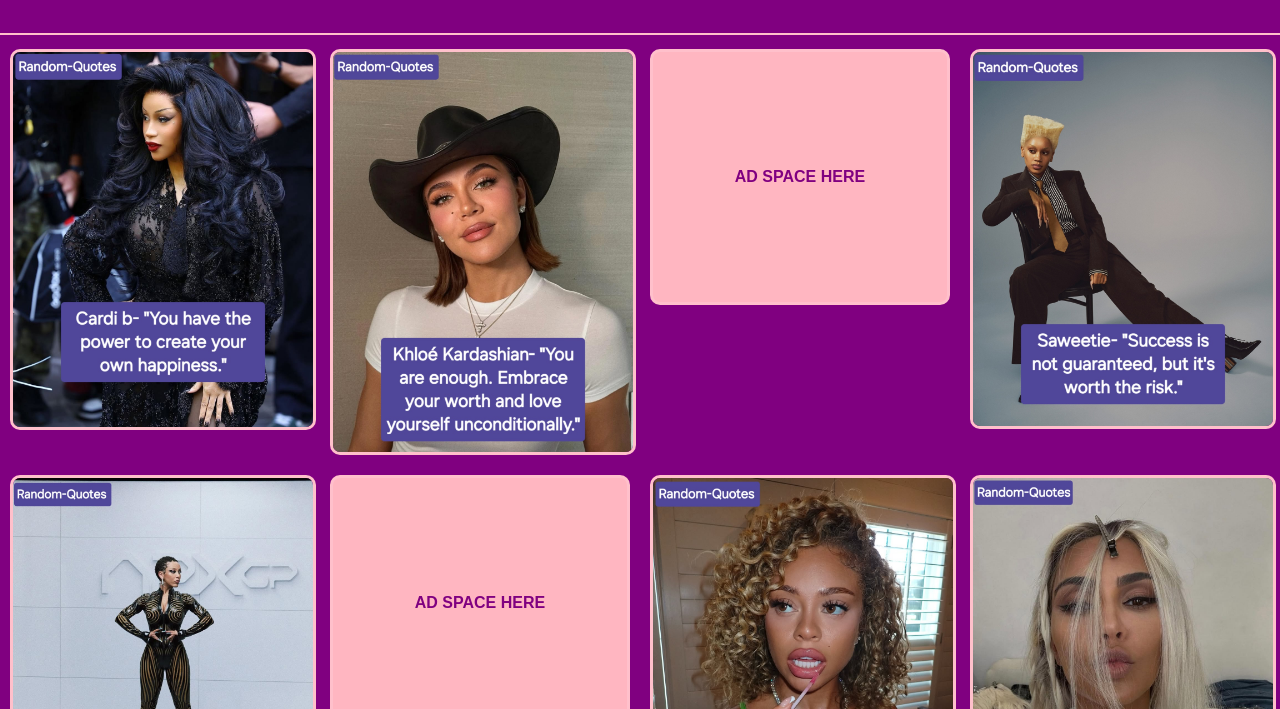
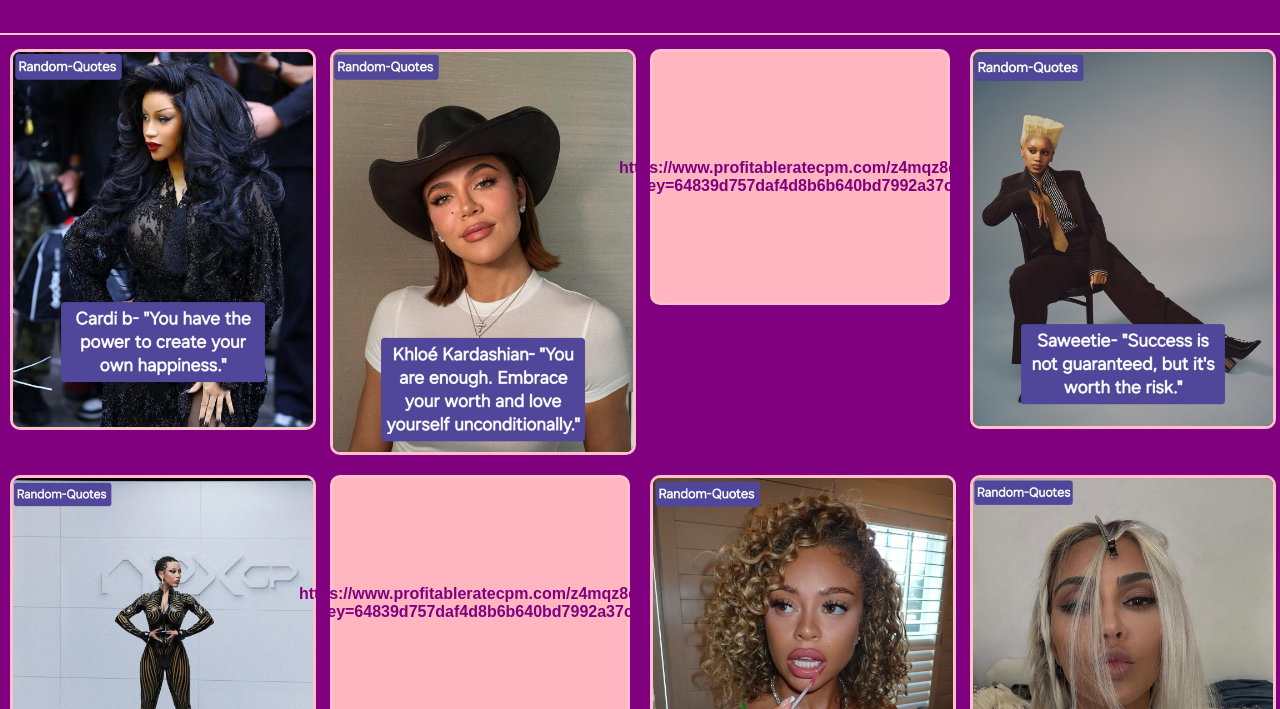
Before and after one commit to andyac11-lab/RANDOM-QUOTES-, a plain HTML site: page index.html in a window 1280 px wide. Shown: the part 91-800 px from the top of the page. Drawn offline with Linux system fonts and the light colour scheme.

Commit message:
Update index.html

```diff
--- a/index.html
+++ b/index.html
@@ -99,17 +99,17 @@
             <img src="jpg.5.jpg" alt="jpg.5">
 
             <!-- Ad after every 2 pictures -->
-            <div class="ad">AD SPACE HERE</div>
+            <div class="ad">https://www.profitableratecpm.com/z4mqz8div?key=64839d757daf4d8b6b640bd7992a37ca</div>
 
             <img src="jpg.4.jpg" alt="jpg.4">
             <img src="jpg.3.jpg" alt="jpg.3">
 
-            <div class="ad">AD SPACE HERE</div>
+            <div class="ad">https://www.profitableratecpm.com/z4mqz8div?key=64839d757daf4d8b6b640bd7992a37ca</div>
 
             <img src="jpg.2.jpg" alt="jpg.2">
             <img src="jpg.1.jpg" alt="jpg.1">
 
-            <div class="ad">AD SPACE HERE</div>
+            <div class="ad">https://www.profitableratecpm.com/z4mqz8div?key=64839d757daf4d8b6b640bd7992a37ca</div>
 
         </div>
     </div>
```
